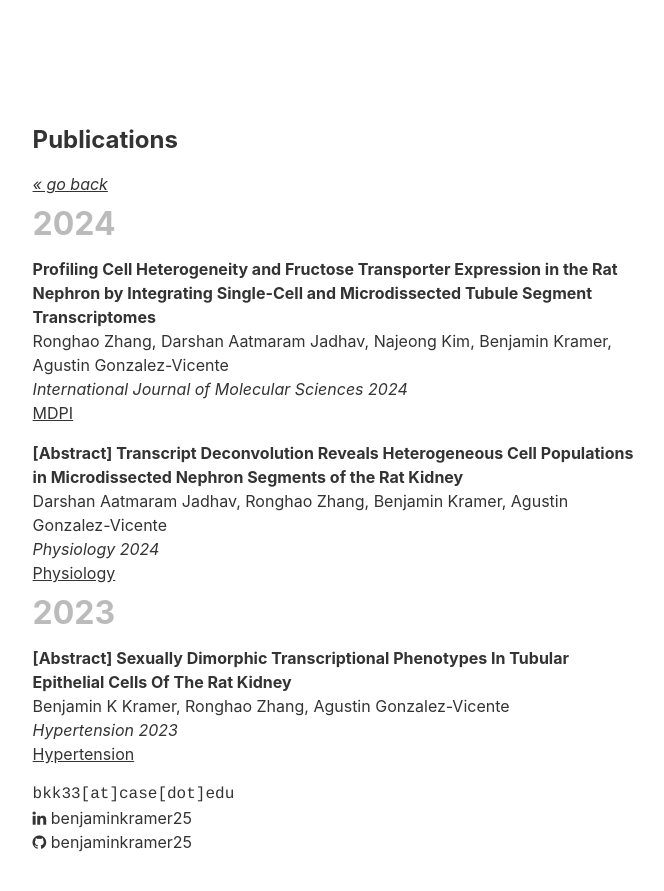
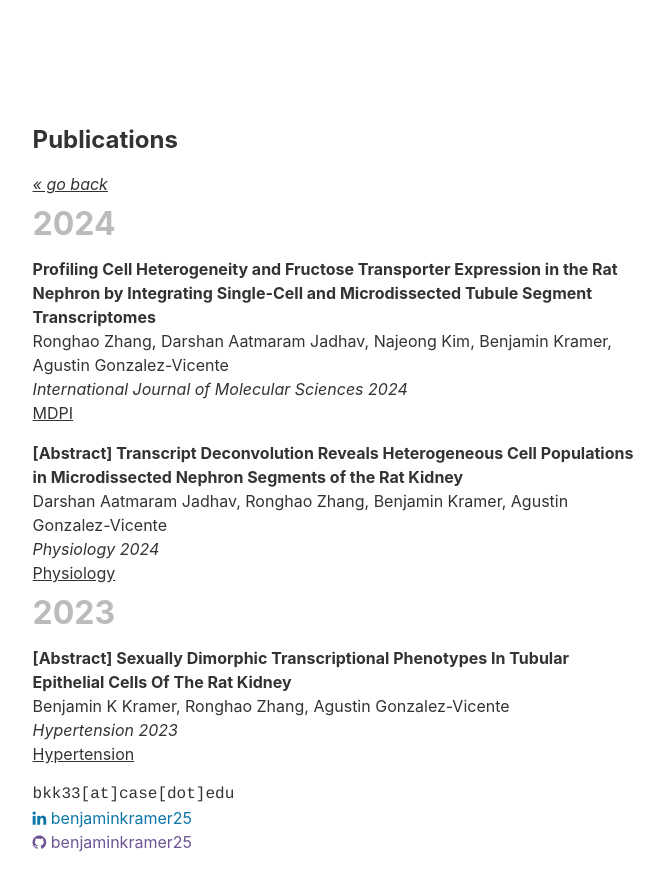
Before and after one commit to benjaminkramer64/benjaminkramer25.github.io, a Jekyll site: the page built from publications.md, in a window 1280 px wide. Shown: the top 891 px of the page, without its empty margins (313-977 px from the left). Built offline with Jekyll 4.4.1, drawn with Linux system fonts in a browser that asks for light colours.

Commit message:
Update home.html

```diff
--- a/_layouts/home.html
+++ b/_layouts/home.html
@@ -13,14 +13,16 @@
     <div class="links">
         <ul>
           <li id="email">{{ site.email }}</li>
-          <li> <i class="fa fa-linkedin"></i>
-            <a href="https://linkedin.com/in/benjaminkramer25" id="linkedin" target="_blank" target="_blank" style="text-decoration: none;">
-            benjaminkramer25
+          <li>
+            <i class="fa fa-linkedin" style="color: #0e76a8;"></i>
+            <a href="https://linkedin.com/in/benjaminkramer25" id="linkedin" target="_blank" style="text-decoration: none; color: #0e76a8;">
+              benjaminkramer25
             </a>
           </li>
-          <li> <i class="fa fa-github"></i>
-            <a href="https://github.com/benjaminkramer25" id="github" target="_blank">
-            {{ site.github_username }}
+          <li>
+            <i class="fa fa-github" style="color: #6e5494;"></i>
+            <a href="https://github.com/benjaminkramer25" id="github" target="_blank" style="text-decoration: none; color: #6e5494;">
+              {{ site.github_username }}
             </a>
           </li>
         </ul>
```
